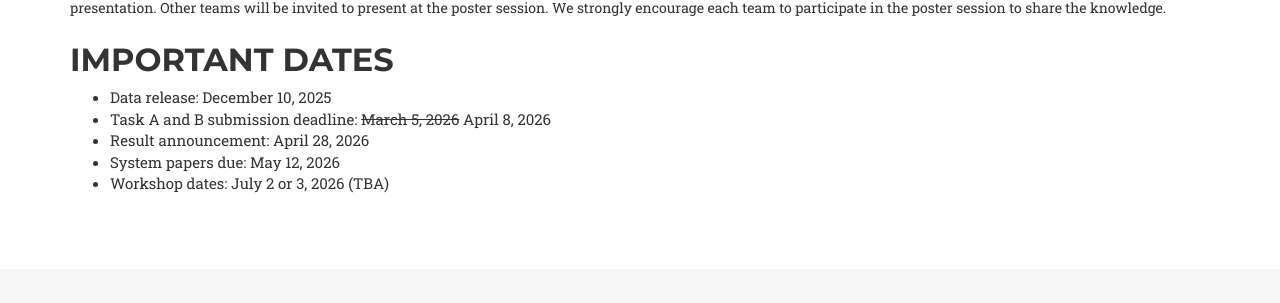
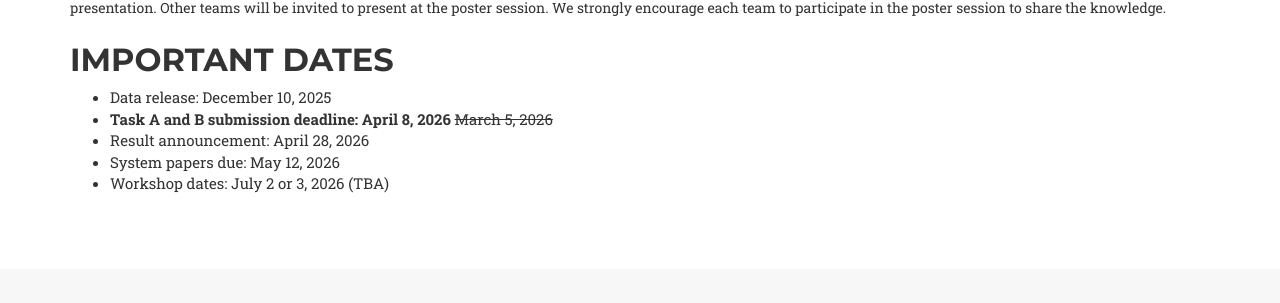
Before and after one commit to RAG4Reports/rag4reports.github.io, a Jekyll site: the page built from index.html, in a window 1280 px wide and 900 px high, scrolled down 3804 px. Shown: the part 151-454 px from the top of the window. Built offline with Jekyll 4.4.1, drawn with Linux system fonts in a browser that asks for light colours; some web fonts are replaced.

```diff
--- a/_includes/shared-task.md
+++ b/_includes/shared-task.md
@@ -66,7 +66,7 @@ Each participating team is expected to submit a system paper after the results a
 ## Important Dates
 
 * Data release: December 10, 2025
-* Task A and B submission deadline: ~~March 5, 2026~~ April 8, 2026
+* **Task A and B submission deadline: April 8, 2026** ~~March 5, 2026~~
 * Result announcement: April 28, 2026
 * System papers due: May 12, 2026
 * Workshop dates: July 2 or 3, 2026 (TBA)
```
